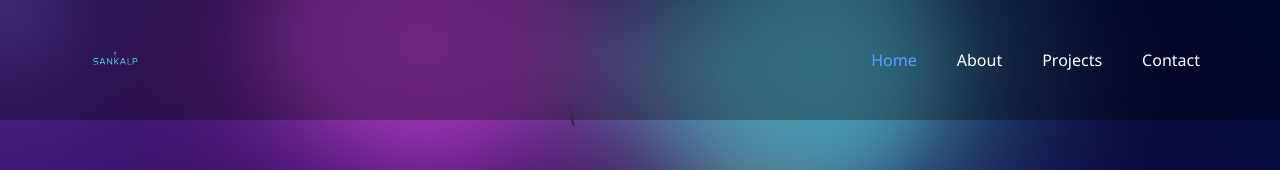
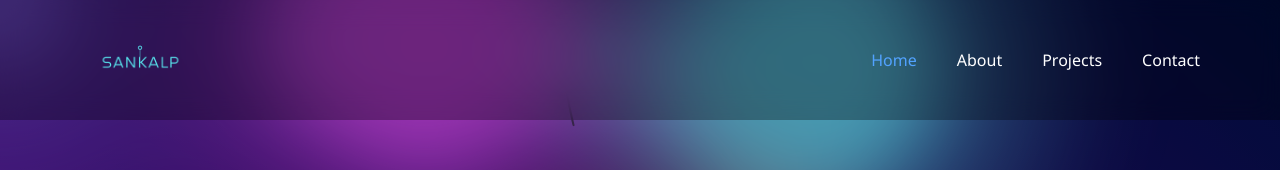
Before and after one commit to Arikalp/Portfolio, a Next.js app: page / in a window 1280 px wide. Shown: the top 170 px of the page. Built offline with nearby package versions, Linux system fonts and the light colour scheme.

Commit message:
fix: increase logo size in Navbar for better visibility

```diff
--- a/app/components/Navbar.js
+++ b/app/components/Navbar.js
@@ -25,9 +25,9 @@ const Navbar = ({ onNavigate }) => {
           <Image
             src='/assets/Sankalp.png'
             alt='logo'
-            width={50}
-            height={50}
-            className='sm:w-[60px] sm:h-[60px] md:w-[70px] md:h-[70px] h-auto'
+            width={100}
+            height={100}
+            className='sm:w-[100px] sm:h-[100px] md:w-[120px] md:h-[120px] h-auto'
           />
         </div>
 
```
